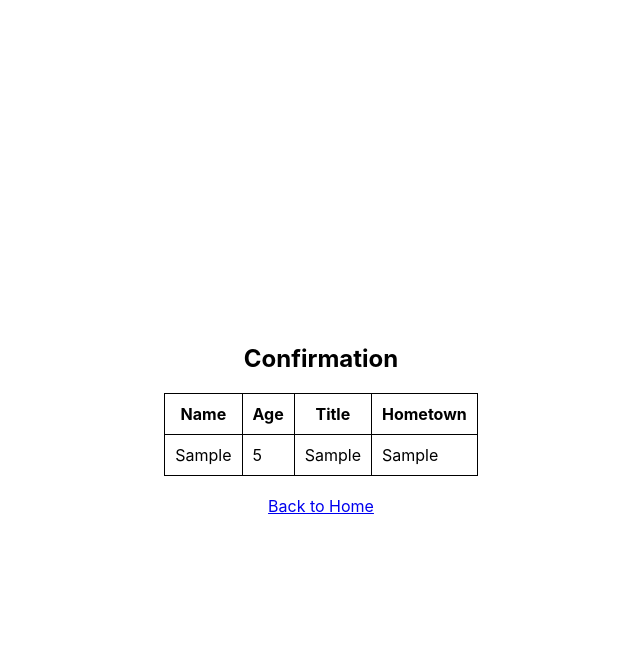
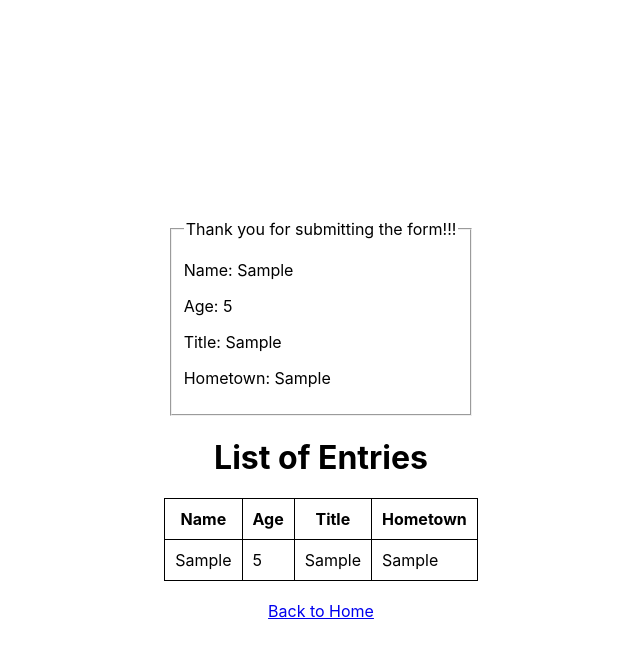
Before and after one commit to saumyaeb/reactjs-exercise, a React (Create React App) app: page / in a window 1280 px wide. Both pictures are taken after typing "Sample", "5", "Sample", "Sample" into the empty fields and a click on the button "Submit". Shown: the top 658 px of the page, without its empty margins (319-959 px from the left). Built offline with nearby package versions, Linux system fonts and the light colour scheme; the HTML template or start-up script is replaced by a standard one.

Commit message:
Few cosmetic UI changes with separate display of current value

```diff
--- a/package.json
+++ b/package.json
@@ -8,7 +8,7 @@
     "@testing-library/user-event": "^13.5.0",
     "react": "^18.2.0",
     "react-dom": "^18.2.0",
-    "react-router-dom": "^5.3.0",
+    "react-router-dom": "^6.23.0",
     "react-scripts": "5.0.1",
     "web-vitals": "^2.1.4"
   },
--- a/src/App.js
+++ b/src/App.js
@@ -1,23 +1,27 @@
 
 import './App.css';
 import React, { useState } from 'react';
-import { BrowserRouter as Router, Route } from 'react-router-dom';
+import { BrowserRouter as Router, Route, Routes } from 'react-router-dom';
 import SignUpForm from './components/SignUpForm';
 import Confirmation from './components/Confirmation';
 
 const App = () => {
+
   const [formEntries, setFormEntries] = useState([]);
   // add the form data to previous entries
-  const handleFormSubmit = (newformData) => {
+  const addFormEntries = (newformData) => {
     setFormEntries([...formEntries, newformData]);
   };
 
   return (
     <Router>
-       <Route exact path="/"  render={(props) => <SignUpForm {...props} onSubmit={handleFormSubmit} />} />
-       <Route path="/confirmation" render={(props) => <Confirmation {...props} formEntries={formEntries} />} />
+      <Routes>
+      <Route exact path="/"
+        element={<SignUpForm onSubmit={addFormEntries} />} />
+      <Route exact path="/confirmation"
+        element={<Confirmation formEntries={formEntries} />} />
+      </Routes>
     </Router>
   );
 };
-
 export default App;
--- a/src/components/Confirmation.js
+++ b/src/components/Confirmation.js
@@ -1,10 +1,31 @@
 import { Link } from 'react-router-dom';
+import { useLocation } from 'react-router-dom';
+const Confirmation = ({ formEntries }) => {
 
-const Confirmation = ({ formEntries }) => {
+  const { state } = useLocation();
+
+  // Handle direct navigation to the confirmation page
+  if (!state) {
+    return null;
+  }
+
+  // Extract form data from state
+  const { name, age, title, homeTown } = state;
+
   return (
+    <>
     <div className="form-container">
-    <h2>Confirmation</h2>
-    <table >
+    <div>
+    <fieldset>
+    <legend>Thank you for submitting the form!!!</legend>
+      <p>Name: {name}</p>
+      <p>Age: {age}</p>
+      <p>Title: {title}</p>
+      <p>Hometown: {homeTown}</p>
+    </fieldset>
+   </div>
+   <h1>List of Entries</h1>
+   <table>
    <thead>
      <tr>
        <th>Name</th>
@@ -14,19 +35,19 @@ const Confirmation = ({ formEntries }) => {
      </tr>
    </thead>
    <tbody>
-        {formEntries.map((formEntry, index) => (
+     {formEntries.map((entry, index) => (
        <tr key={index}>
-            <td>{formEntry.name}</td>
-            <td>{formEntry.age}</td>
-            <td>{formEntry.title}</td>
-            <td>{formEntry.homeTown}</td>
+         <td>{entry.name}</td>
+         <td>{entry.age}</td>
+         <td>{entry.title}</td>
+         <td>{entry.homeTown}</td>
        </tr>
      ))}
    </tbody>
  </table>
  <Link to="/">Back to Home</Link>
-
  </div>
+</>
 );
 };
 
--- a/src/components/SignUpForm.js
+++ b/src/components/SignUpForm.js
@@ -1,9 +1,9 @@
 import React, {useState} from 'react';
-import { useHistory } from 'react-router-dom';
+import { useNavigate } from "react-router-dom";
 
 const SignUpForm = ({ onSubmit }) => {
 
-   const history = useHistory();
+   const navigate = useNavigate();
 
    // add useState to manage FormData
    const [formData, setFormData] = useState({
@@ -13,7 +13,7 @@ const SignUpForm = ({ onSubmit }) => {
     homeTown: ""
    })
 
-    // handle onChange event and get the updated value
+   // handle onChange event and get the updated value
    function handleChange(event) {
     const {name, value} = event.target
     setFormData(prevFormData => ({
@@ -22,27 +22,24 @@ const SignUpForm = ({ onSubmit }) => {
     }))
    }
 
-   // handle submit event and pass formData to Confirmation component
+   // handle submit event and pass formData to Confirmation component and add formdata to previous entries
    // clear formData on submit
-   // navigate to Confirmation component using UseHistory Hook
    function handleSubmit(event) {
      event.preventDefault();
-
      onSubmit(formData);
-
+     navigate('/confirmation', { state: formData });
      setFormData({
        name: "",
        age: "",
        title: "",
        homeTown: ""
       })
-
-     history.push("/confirmation");
     }
 
 return(
   <>
   <div className="form-container">
+  <h1>Data Entry Form</h1>
   <form className="form" onSubmit={handleSubmit}>
     <input  className="form--input" type="text" placeholder="Name" name='name' value={formData.name} onChange={handleChange}  required />
     <input  className="form--input" type="number" placeholder="Age" name='age'value={formData.age} onChange={handleChange}  />
```
Also changed, not shown: 1 other file (tests, documents, lock files or other folders). Lines whose indentation alone changed are shown as unchanged.
